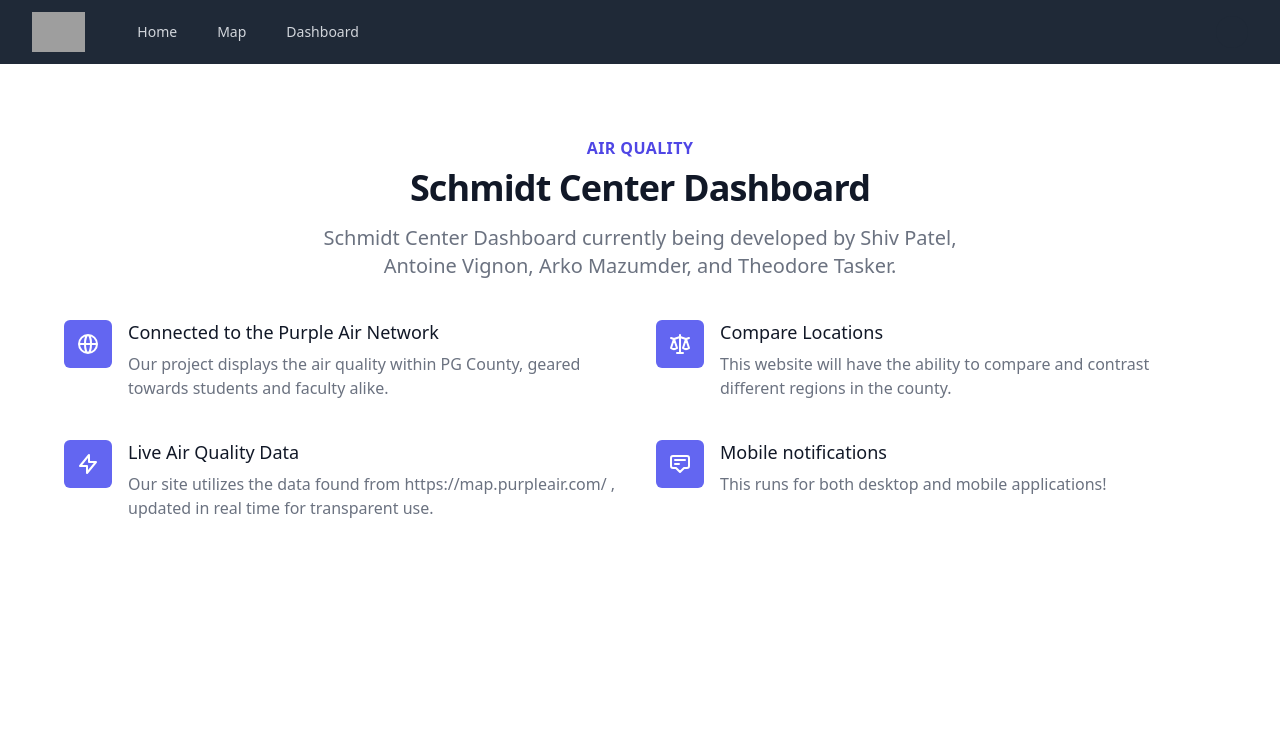
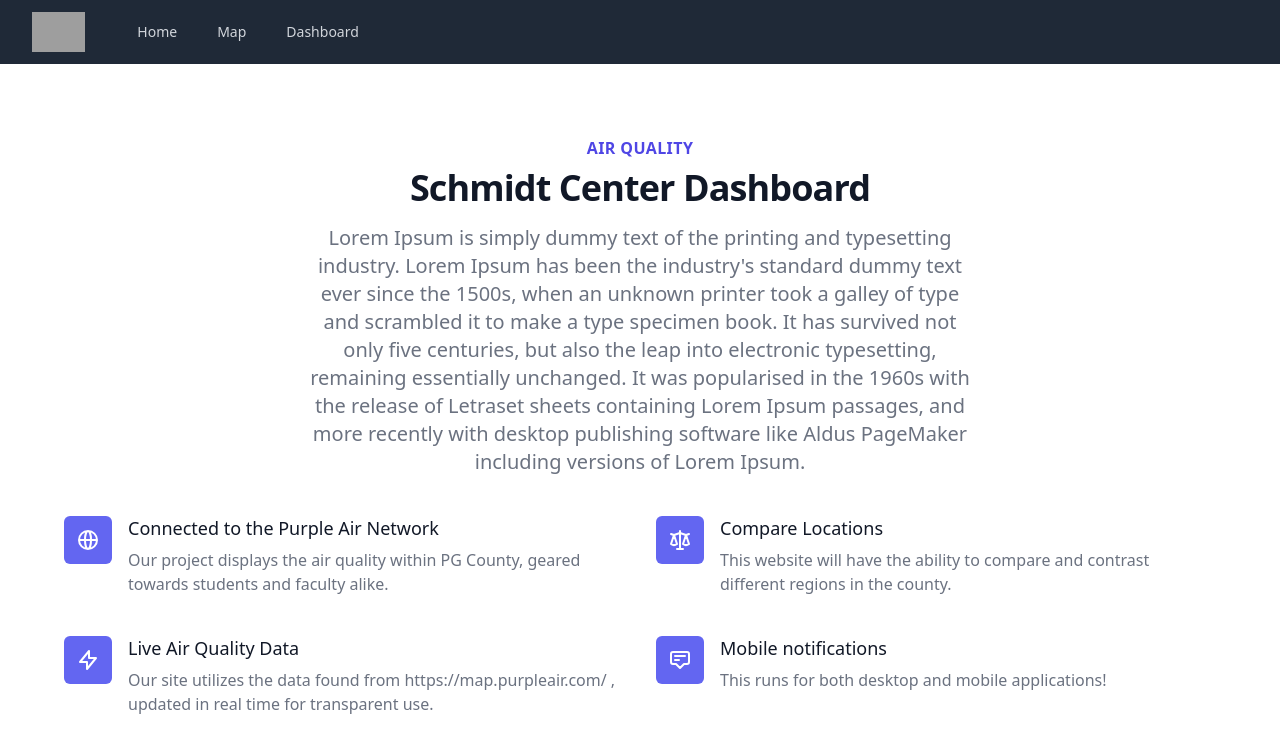
Before and after one commit to mchen606/Schmidt-Center-Dashboard, a React (Create React App) app: page / in a window 1280 px wide. Shown: the top 752 px of the page. Built offline with nearby package versions, Linux system fonts and the light colour scheme; grey boxes are pictures that could not be loaded; some icons are missing.

Commit message:
removed my name from the home page

```diff
--- a/src/components/NavBar.js
+++ b/src/components/NavBar.js
@@ -43,21 +43,6 @@ function NavBar() {
                       </Link>
                     ))}
                   </div>
-                </div>
-              </div>
-              <div className='hidden md:block'>
-                <div className='ml-4 flex items-center md:ml-6'>
-                  <button
-                    type='button'
-                    className='bg-gray-800 p-1 rounded-full text-gray-400 hover:text-white focus:outline-none focus:ring-2 focus:ring-offset-2 focus:ring-offset-gray-800 focus:ring-white'
-                  >
-                    <span className='sr-only'>View notifications</span>
-                    <Icon
-                      icon='heroicons-outline:bell'
-                      className='h-6 w-6'
-                      aria-hidden='true'
-                    />
-                  </button>
                 </div>
               </div>
               <div className='-mr-2 flex md:hidden'>
--- a/src/pages/Home.js
+++ b/src/pages/Home.js
@@ -1,59 +1,81 @@
-import { Fragment } from 'react'
-import { AnnotationIcon, GlobeAltIcon, LightningBoltIcon, ScaleIcon } from '@heroicons/react/outline'
+import { Fragment } from 'react';
+import {
+  AnnotationIcon,
+  GlobeAltIcon,
+  LightningBoltIcon,
+  ScaleIcon
+} from '@heroicons/react/outline';
 const features = [
   {
     name: 'Connected to the Purple Air Network',
     description:
       'Our project displays the air quality within PG County, geared towards students and faculty alike.',
-    icon: GlobeAltIcon,
+    icon: GlobeAltIcon
   },
   {
     name: 'Compare Locations',
     description:
       'This website will have the ability to compare and contrast different regions in the county.',
-    icon: ScaleIcon,
+    icon: ScaleIcon
   },
   {
     name: 'Live Air Quality Data',
     description:
       'Our site utilizes the data found from https://map.purpleair.com/ , updated in real time for transparent use.',
-    icon: LightningBoltIcon,
+    icon: LightningBoltIcon
   },
   {
     name: 'Mobile notifications',
-    description:
-      'This runs for both desktop and mobile applications!',
-    icon: AnnotationIcon,
-  },
-]
+    description: 'This runs for both desktop and mobile applications!',
+    icon: AnnotationIcon
+  }
+];
 function Home() {
   return (
     <>
       <main>
-          <div className="max-w-7xl mx-auto py-6 sm:px-6 lg:px-8">
-            <div className="py-12 bg-white">
-      <div className="max-w-7xl mx-auto px-4 sm:px-6 lg:px-8">
-        <div className="lg:text-center">
-          <h2 className="text-base text-indigo-600 font-semibold tracking-wide uppercase">Air Quality</h2>
-          <p className="mt-2 text-3xl leading-8 font-extrabold tracking-tight text-gray-900 sm:text-4xl">
+        <div className='max-w-7xl mx-auto py-6 sm:px-6 lg:px-8'>
+          <div className='py-12 bg-white'>
+            <div className='max-w-7xl mx-auto px-4 sm:px-6 lg:px-8'>
+              <div className='lg:text-center'>
+                <h2 className='text-base text-indigo-600 font-semibold tracking-wide uppercase'>
+                  Air Quality
+                </h2>
+                <p className='mt-2 text-3xl leading-8 font-extrabold tracking-tight text-gray-900 sm:text-4xl'>
                   Schmidt Center Dashboard
                 </p>
-          <p className="mt-4 max-w-2xl text-xl text-gray-500 lg:mx-auto">
-            Schmidt Center Dashboard currently being developed by Shiv Patel, Antoine Vignon, Arko Mazumder, and Theodore Tasker.
+                <p className='mt-4 max-w-2xl text-xl text-gray-500 lg:mx-auto'>
+                  Lorem Ipsum is simply dummy text of the printing and
+                  typesetting industry. Lorem Ipsum has been the industry's
+                  standard dummy text ever since the 1500s, when an unknown
+                  printer took a galley of type and scrambled it to make a type
+                  specimen book. It has survived not only five centuries, but
+                  also the leap into electronic typesetting, remaining
+                  essentially unchanged. It was popularised in the 1960s with
+                  the release of Letraset sheets containing Lorem Ipsum
+                  passages, and more recently with desktop publishing software
+                  like Aldus PageMaker including versions of Lorem Ipsum.
                 </p>
               </div>
 
-        <div className="mt-10">
-          <dl className="space-y-10 md:space-y-0 md:grid md:grid-cols-2 md:gap-x-8 md:gap-y-10">
+              <div className='mt-10'>
+                <dl className='space-y-10 md:space-y-0 md:grid md:grid-cols-2 md:gap-x-8 md:gap-y-10'>
                   {features.map((feature) => (
-              <div key={feature.name} className="relative">
+                    <div key={feature.name} className='relative'>
                       <dt>
-                  <div className="absolute flex items-center justify-center h-12 w-12 rounded-md bg-indigo-500 text-white">
-                    <feature.icon className="h-6 w-6" aria-hidden="true" />
+                        <div className='absolute flex items-center justify-center h-12 w-12 rounded-md bg-indigo-500 text-white'>
+                          <feature.icon
+                            className='h-6 w-6'
+                            aria-hidden='true'
+                          />
                         </div>
-                  <p className="ml-16 text-lg leading-6 font-medium text-gray-900">{feature.name}</p>
+                        <p className='ml-16 text-lg leading-6 font-medium text-gray-900'>
+                          {feature.name}
+                        </p>
                       </dt>
-                <dd className="mt-2 ml-16 text-base text-gray-500">{feature.description}</dd>
+                      <dd className='mt-2 ml-16 text-base text-gray-500'>
+                        {feature.description}
+                      </dd>
                     </div>
                   ))}
                 </dl>
@@ -63,7 +85,7 @@ function Home() {
         </div>
       </main>
     </>
-  )
+  );
 }
 
 export default Home;
```
Lines whose indentation alone changed are shown as unchanged.
